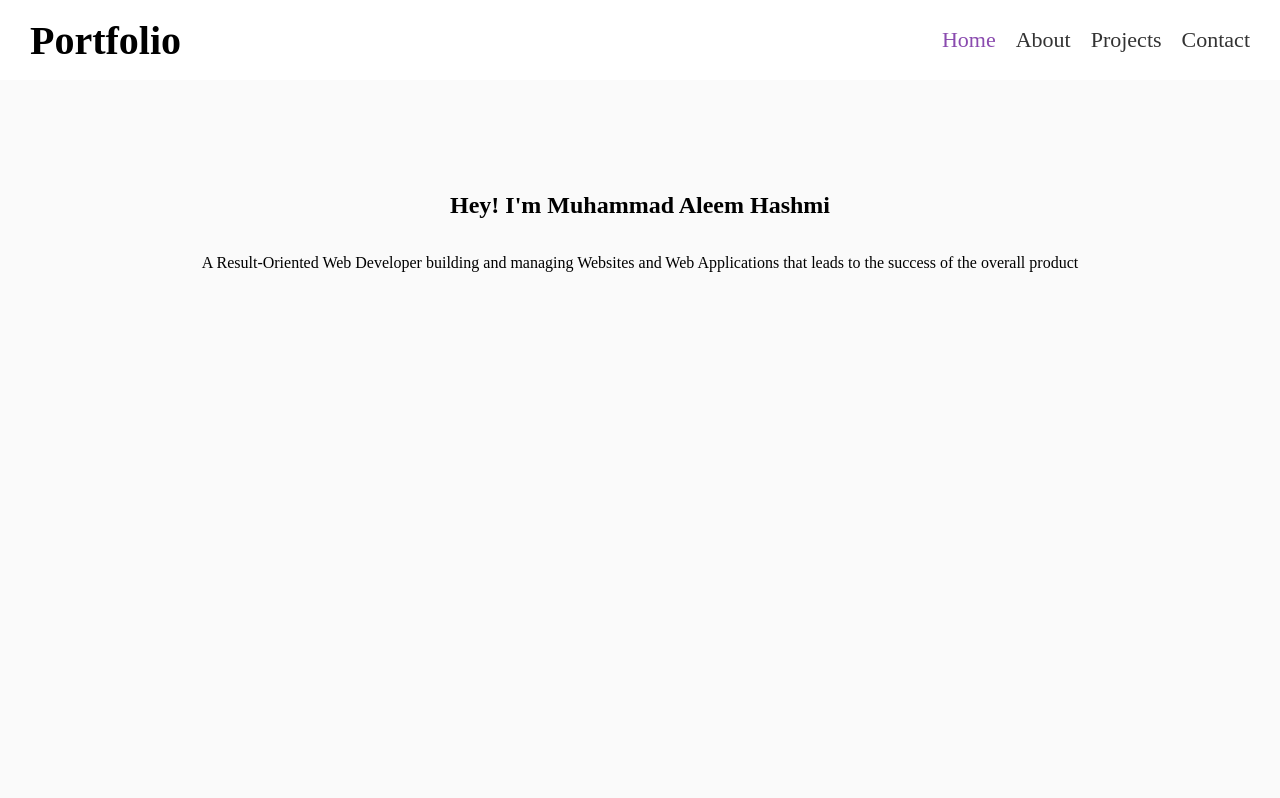
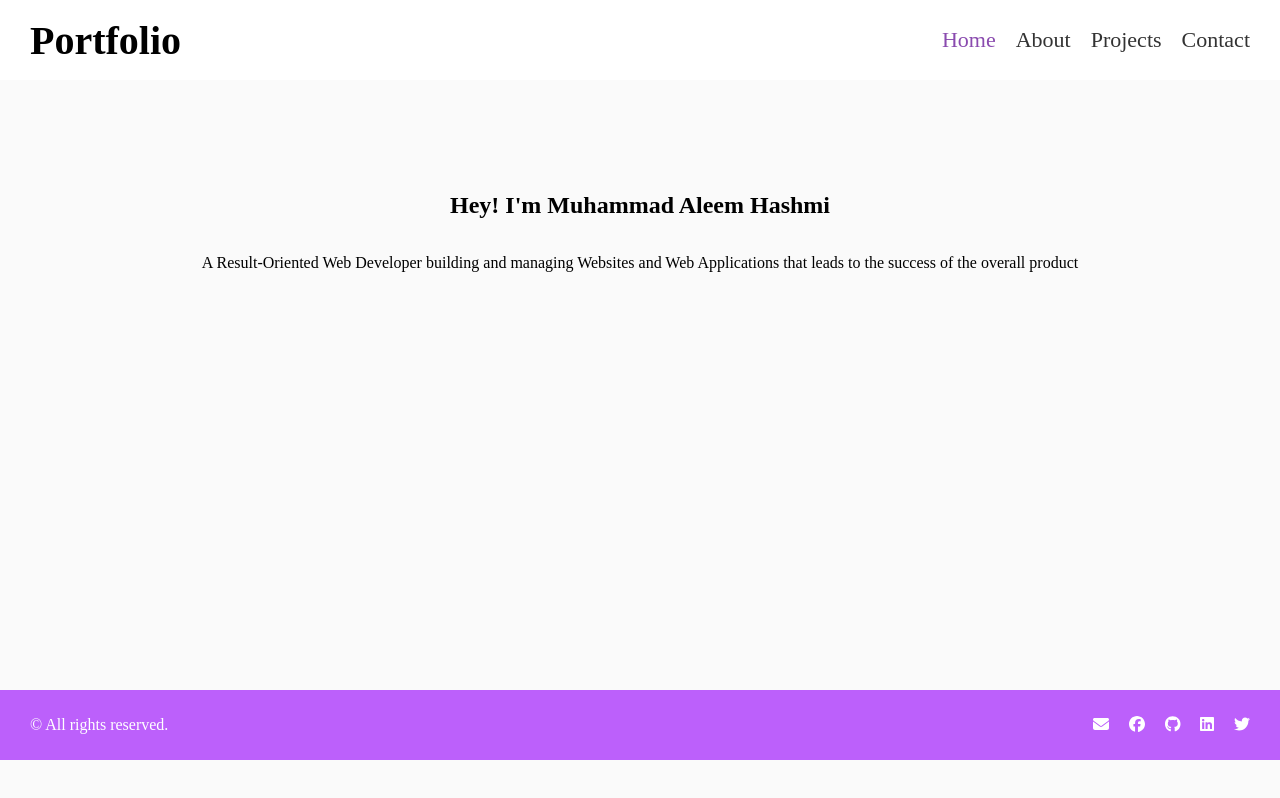
Before and after one commit to MAleemH/muhammad-aleem-hashmi-portfolio, a React (Create React App) app: page / in a window 1280 px wide. Built offline with nearby package versions, Linux system fonts and the light colour scheme.

Commit message:
Added footer in layout to display it in all menus

```diff
--- a/src/components/layout.js
+++ b/src/components/layout.js
@@ -1,11 +1,13 @@
 /* eslint-disable import/no-extraneous-dependencies */
 import { Outlet } from 'react-router-dom';
 import Navbar from './navbar';
+import Footer from './footer';
 
 const Layout = () => (
   <div className="wrapper">
     <Navbar />
     <Outlet />
+    <Footer />
   </div>
 );
 
```
